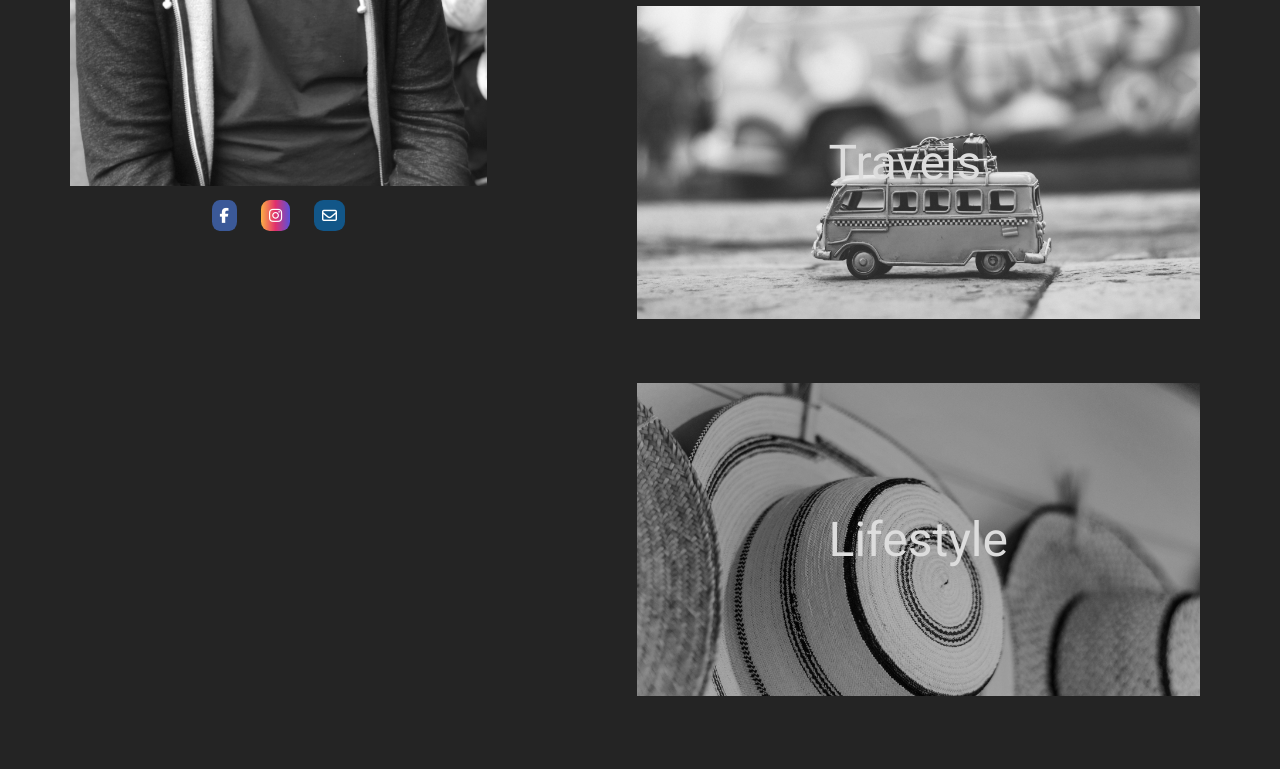
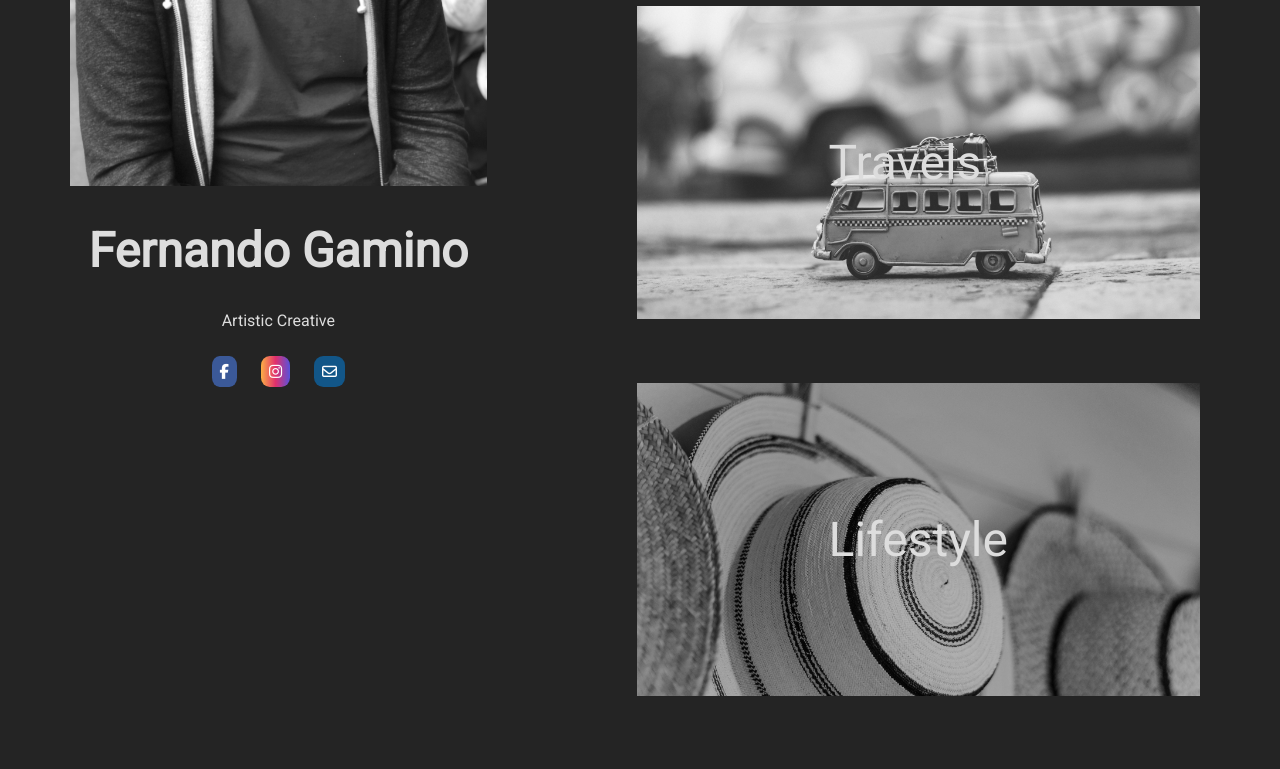
Before and after one commit to rsoria21/FernandoGamino, a PHP site: page / in a window 1280 px wide. Shown: the part 459-1228 px from the top of the page. Run offline with PHP 8.4, Linux system fonts and the light colour scheme; some libraries are stand-ins or nearby versions.

Commit message:
added name and self text

```diff
--- a/index.html
+++ b/index.html
@@ -26,6 +26,10 @@
           src="/images/fernandoMain.jpg"
           alt="Guy with sunglasses on"
         />
+        <div class="name-section">
+          <h1 class="main-name">Fernando Gamino</h1>
+          <p class="main-title">Artistic Creative</p>
+        </div>
         <div class="social-media">
           <a
             href="http://Www.Fb.com/fernandogw"
--- a/styles.css
+++ b/styles.css
@@ -1,6 +1,7 @@
 body {
   margin: 0;
   padding: 0;
+  font-family: "Roboto", sans-serif;
   width: 100%;
   height: auto;
   box-sizing: border-box;
@@ -27,6 +28,20 @@ body {
   -webkit-filter: grayscale(100%); /* Safari 6.0 - 9.0 */
   filter: grayscale(100%);
 }
+/* Name */
+.main-name {
+  font-size: 3rem;
+  color: #ddd;
+  text-align: center;
+}
+
+.main-title {
+  font-size: 1rem;
+  color: #ddd;
+  text-align: center;
+}
+/* End Name */
+
 /* Social Media */
   .social-media {
   margin-top: 8rem;
```
